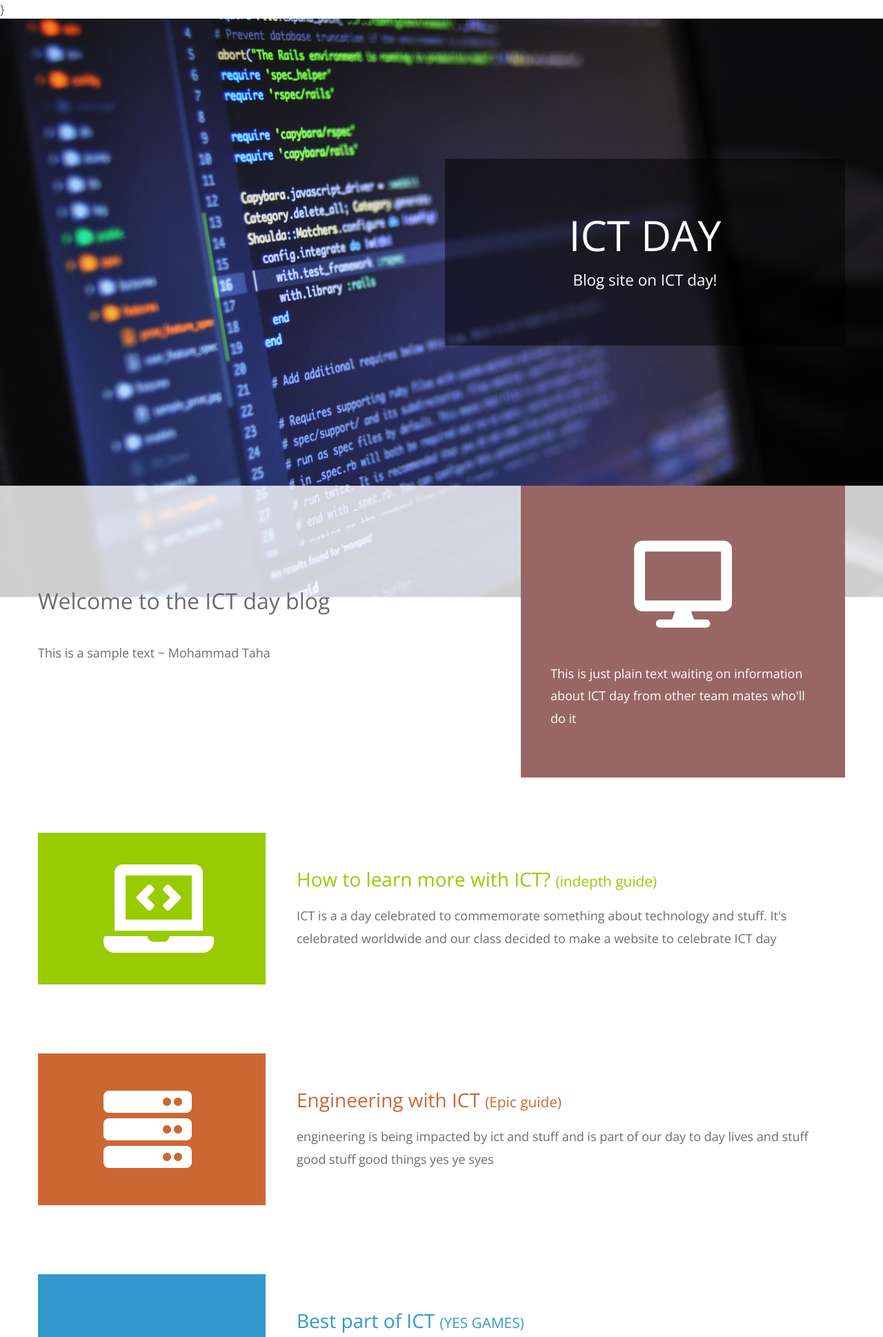
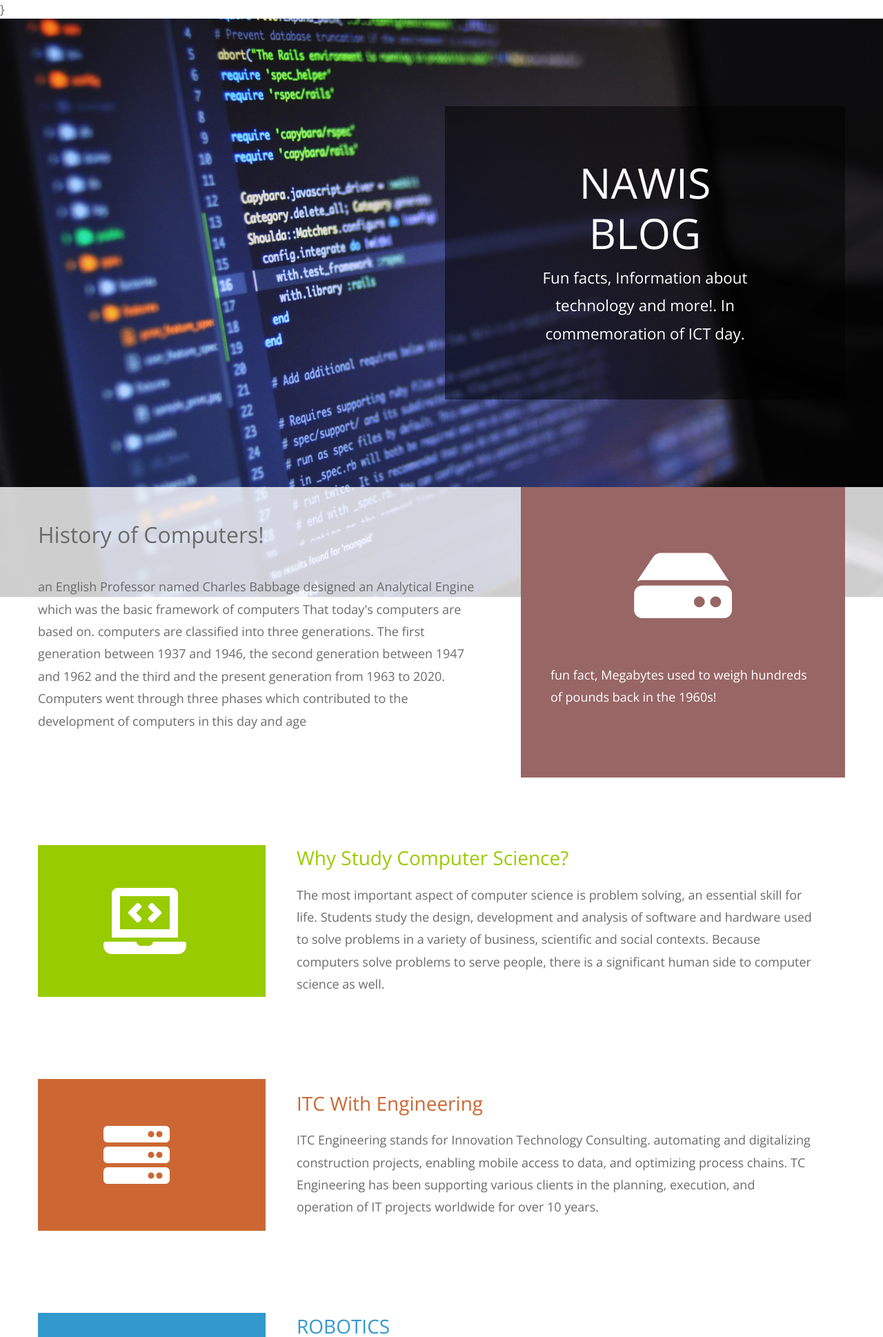
Before and after one commit to MisterMhmd/NAWIS-ICT, a Django app: page / in a window 1280 px wide. Shown: the top 1938 px of the page at 69% size. Run offline with Django 3.2, Linux system fonts and the light colour scheme; parts of the project's set-up code (start-up, migrations or seed data) failed here and were passed over; some libraries are stand-ins or nearby versions.

Commit message:
Website lol

```diff
--- a/MyBlog/Templates/home.html
+++ b/MyBlog/Templates/home.html
@@ -10,13 +10,10 @@
     <link rel="stylesheet" href="{% static 'website/css/all.min.css' %}"/>
     <link rel="stylesheet" href="{% static 'website/css/bootstrap.min.css' %}" />
     <link rel="stylesheet" href="{% static 'website/css/templatemo-style.css' %}" />
-    <title>BlogSite ON ICT DAY!</title>
+    <title>NAWIS ICT BLOG</title>
 }
 
-<!--
-Mini Profile Template
-https://templatemo.com/tm-530-mini-profile
--->
+
   </head>
   <body>
     <!-- Welcome Section -->
@@ -28,8 +25,8 @@ https://templatemo.com/tm-530-mini-profile
             <!-- Black transparent bg -->
             <div class="ml-auto mr-0 tm-bg-black-transparent text-white tm-brand-container-inner">
               <div class="tm-brand-container text-center">
-                <h1 class="tm-brand-name">ICT DAY</h1>
-                <p class="tm-brand-description mb-0">Blog site on ICT day!</p>
+                <h1 class="tm-brand-name">NAWIS BLOG</h1>
+                <p class="tm-brand-description mb-0">Fun facts, Information about technology and more!. In commemoration of ICT day.</p>
               </div>
             </div>
           </div>
@@ -41,18 +38,26 @@ https://templatemo.com/tm-530-mini-profile
           <div class="row h-100">
             <div class="col-md-7 tm-welcome-left-col">
               <div class="tm-welcome-left">
-                <h2 class="tm-welcome-title">Welcome to the ICT day blog</h2>
+                <h2 class="tm-welcome-title">History of Computers!</h2>
                 <p class="pb-0">
-                  This is a sample text ~ Mohammad Taha
+                  an English Professor named Charles Babbage designed an
+                  Analytical Engine which was the basic framework of computers
+                  That today's computers are based on.
+                  computers are classified into three generations. The
+                  first generation between 1937 and 1946, the second
+                  generation between 1947 and 1962 and the third and
+                  the present generation from 1963 to 2020. Computers
+                  went through three phases which contributed to the
+                  development of computers in this day and age
                 </p>
               </div>
             </div>
             <!-- Brown bg -->
             <div class="col-md-5">
               <div class="tm-welcome-right">
-                <i class="fas fa-7x fa-desktop tm-welcome-icon "></i>
+                <i class="fas fa-7x fa-hdd tm-welcome-icon "></i>
                 <p class="mb-0">
-                  This is just plain text waiting on information about ICT day from other team mates who'll do it
+                  fun fact, Megabytes used to weigh hundreds of pounds back in the 1960s!
                 </p>
               </div>
             </div>
@@ -69,62 +74,56 @@ https://templatemo.com/tm-530-mini-profile
           <div class="col-12">
             <div class="tm-portfolio-item">
               <div class="tm-portfolio-name text-white tm-bg-green">
-                <i class="fas fa-4x fa-laptop-code tm-portfolio-icon"></i>
+                <i class="fas fa-3x fa-laptop-code tm-portfolio-icon"></i>
               </div>
               <div class="tm-portfolio-description">
                 <h3 class="tm-text-green">
-                  How to learn more with ICT?
-                  <span class="tm-title-small">(indepth guide)</span>
+                  Why Study Computer Science?
                 </h3>
                 <p class="mb-0">
-                  ICT is a a day celebrated to commemorate something about technology and stuff. It's celebrated worldwide and our class decided to make a website to celebrate ICT day
+                  The most important aspect of computer science is problem solving, an essential skill for life. Students study the design, development and analysis of software and hardware used to solve problems in a variety of business, scientific and social contexts. Because computers solve problems to serve people, there is a significant human side to computer science as well.
                 </p>
               </div>
             </div>
 
             <div class="tm-portfolio-item">
               <div class="tm-portfolio-name text-white tm-bg-orange">
-                <i class="fas fa-4x fa-server"></i>
+                <i class="fas fa-3x fa-server"></i>
               </div>
               <div class="tm-portfolio-description">
                 <h3 class="tm-text-orange">
-                  Engineering with ICT
-                  <span class="tm-title-small">(Epic guide)</span>
+                  ITC With Engineering
                 </h3>
                 <p class="mb-0">
-                  engineering is being impacted by ict and stuff and is  part of our day to day lives and stuff good stuff good things yes ye syes
+                  ITC Engineering stands for Innovation Technology Consulting. automating and digitalizing construction projects, enabling mobile access to data, and optimizing process chains. TC Engineering has been supporting various clients in the planning, execution, and operation of IT projects worldwide for over 10 years.
                 </p>
               </div>
             </div>
 
             <div class="tm-portfolio-item">
               <div class="tm-portfolio-name text-white tm-bg-blue">
-                Games
+              <i class="fas fa-3x fa-robot"></i>
               </div>
               <div class="tm-portfolio-description">
                 <h3 class="tm-text-blue">
-                  Best part of ICT
-                  <span class="tm-title-small">(YES GAMES)</span>
+                  ROBOTICS
                 </h3>
                 <p class="mb-0">
-                  നിങ്ങൾക്ക് ഇത് വായിക്കാൻ കഴിയുമെങ്കിൽ, നിങ്ങൾ ഓർമയുണ്ട്. ഹാ പരാജിതനായ മുഹമ്മദ് തഹ നിങ്ങളെക്കാൾ മികച്ചവനാണ്
+                  Robotics is an interdisciplinary research area at the interface of computer science and engineering. Robotics involves design, construction, operation, and use of robots. The goal of robotics is to design intelligent machines that can help and assist humans in their day-to-day lives. Robots can be used in many situations and for many purposes, but today many are used in dangerous environments.
                 </p>
               </div>
             </div>
 
             <div class="tm-portfolio-item">
               <div class="tm-portfolio-name text-white tm-bg-dark-gray">
-                Making Art with ICT
+               <i class="fab fa-4x fa-python"></i>
               </div>
               <div class="tm-portfolio-description">
                 <h3 class="tm-text-dark-gray">
-                  Designing ICt things
-                  <span class="tm-title-small">
-                    (What about designing IT things?)
-                  </span>
+                  Python Programming Language
                 </h3>
                 <p class="mb-0">
-                  Yes, designing IT things is really fun and a good way to Я считаю, что мы достигаем научного уровня, который мозг не может обработать, и в конце концов мы умираем жалкой смертью
+                  Python is an interpreted, object-oriented, high-level programming language with dynamic semantics. Its high-level built in data structures, combined with dynamic typing and dynamic binding, make it very attractive for Rapid Application Development, as well as for use as a scripting or glue language to connect existing components together. Often, programmers fall in love with Python because of the increased productivity it provides. Since there is no compilation step, the edit-test-debug cycle is incredibly fast. Debugging Python programs is easy: a bug or bad input will never cause a segmentation fault.
                 </p>
               </div>
             </div>
@@ -141,22 +140,22 @@ https://templatemo.com/tm-530-mini-profile
           <div class="col-12">
             <div class="tm-contact-items-container">
               <div class="tm-contact-item">
-                <i class="fas fa-5x fa-briefcase tm-contact-item-icon"></i>
+                <i class="fas fa-5x fa-bug tm-contact-item-icon"></i>
                 <p class="mb-0">
-                  YEs THIS IS A PICTURE OF A BRIEFCASE VERY COOL BRIEFCASE
+                  Fun Fact: The word computer “bug” was inspired by a real bug. It was founded by Grace Hopper in 1947.
                 </p>
               </div>
               <div class="tm-contact-item">
-                <i class="fas fa-5x fa-building tm-contact-item-icon"></i>
+                <i class="fas fa-5x fa-code tm-contact-item-icon"></i>
                 <p class="mb-0">
-                  PICTURE OF BUILDING HAHAHAHAHAHA VERY EPIC BUILDING(CHANGABLE)
+                  Did you know? there are about 700 programming languages!
                 </p>
               </div>
 
               <div class="tm-contact-item">
-                <i class="fas fa-5x fa-balance-scale tm-contact-item-icon"></i>
+                <i class="fab fa-7x fa-android tm-contact-item-icon"></i>
                 <p class="mb-0">
-                  Y OU. YOU ARE NOT ALLOWED TO PLAY DURING ICT DAY. ok I will wait for everyone to send me the things to write in this blog post.
+                  Samsung was founded as a grocery store on March 1, 1938, by Lee Byung-Chull.
                 </p>
               </div>
             </div>
@@ -208,7 +207,6 @@ https://templatemo.com/tm-530-mini-profile
         setBrandMarginTop();
         detectMsBrowser();
 
-        // Handle window resize event
         $(window).resize(function() {
           setBrandMarginTop();
         });
--- a/static/website/css/templatemo-style.css
+++ b/static/website/css/templatemo-style.css
@@ -82,7 +82,7 @@ a:hover {
 
 .tm-brand-container-inner {
   max-width: 580px;
-  width: 100%;
+  width: 50%;
 }
 
 .tm-brand-container {
```
Also changed, not shown: BlogSite/settings.py (+4 -4 lines), BlogSite/wsgi.py (+0 -9 lines), requirements.txt (+0 -11 lines), 1 other file.
